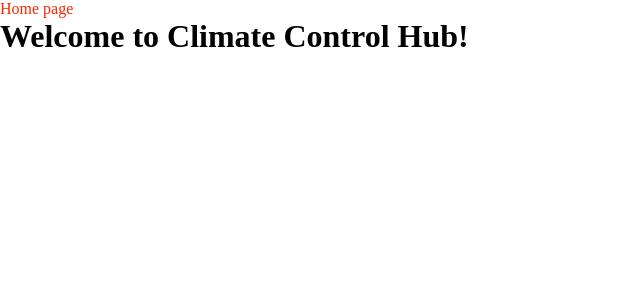
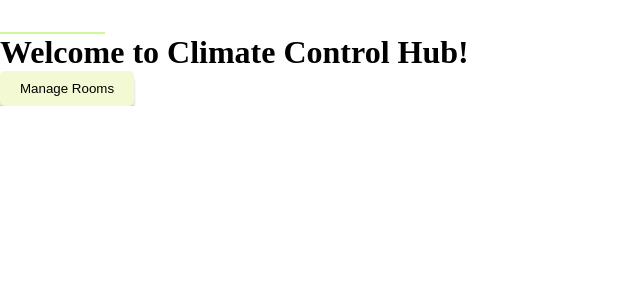
Before and after one commit to LMV5/climate-control-hub, a Next.js app: page / in a window 1280 px wide. Shown: the top 300 px of the page, without its empty margins (0-640 px from the left). Built offline with nearby package versions, Linux system fonts and the light colour scheme.

Commit message:
style NavBar component

```diff
--- a/app/page.js
+++ b/app/page.js
@@ -1,10 +1,18 @@
-// import ButtonLogin from "@/components/ButtonLogin";
+"use client";
+
+import Button from "@/components/Button";
 
 export default function Page() {
+  const handleClick = () => {
+    window.location.href = "http://localhost:3000/room";
+  };
+
   return (
     <main>
       <h1>Welcome to Climate Control Hub!</h1>
-      {/* <ButtonLogin /> */}
+      <Button onClick={handleClick} variant="primary">
+        Manage Rooms
+      </Button>
     </main>
   );
 }
--- a/components/Button.jsx
+++ b/components/Button.jsx
@@ -7,27 +7,28 @@ const StyledButton = styled.button`
   border-radius: 5px;
   cursor: pointer;
   box-shadow: 0 6px 3px rgba(0, 0, 0, 0.2);
+  transition: background-color 0.2s ease-in;
 
   background-color: ${(props) =>
-    props.$variant === "save"
+    props.$variant === "primary"
       ? "#F3F9D2"
-      : props.variant === "edit"
+      : props.$variant === "edit"
       ? "#007bff"
-      : props.variant === "cancel"
+      : props.$variant === "cancel"
       ? "#dc3545"
-      : props.variant === "back"
+      : props.$variant === "back"
       ? "#dc3545"
       : "#6c757d"};
 
   &:hover {
     background-color: ${(props) =>
-      props.$variant === "save"
+      props.$variant === "primary"
         ? "#A4F9C8"
-        : props.variant === "edit"
+        : props.$variant === "edit"
         ? "#007bff"
-        : props.variant === "cancel"
+        : props.$variant === "cancel"
         ? "#dc3545"
-        : props.variant === "back"
+        : props.$variant === "back"
         ? "#dc3545"
         : "#6c757d"};
   }
--- a/components/EditDetailsForm.jsx
+++ b/components/EditDetailsForm.jsx
@@ -98,7 +98,7 @@ export default function EditDetailsForm({ room }) {
                 onChange={handleHumidityChange}
               />
             </h4>
-            <Button type="submit" variant="save">
+            <Button type="submit" variant="primary">
               Save
             </Button>
           </form>
--- a/components/NavBar.jsx
+++ b/components/NavBar.jsx
@@ -9,35 +9,51 @@ const StyledNav = styled.nav`
   gap: 2rem;
 `;
 
+const StyledLink = styled(Link)`
+  position: relative;
+  padding: 0.5rem 1rem;
+  color: white;
+
+  &:after {
+    content: "";
+    position: absolute;
+    width: 0;
+    height: 0.1rem;
+    bottom: 0;
+    left: 0;
+    background-color: #cef7a0;
+    transition: width 0.4s ease;
+  }
+
+  &:hover::after {
+    width: 100%;
+  }
+
+  &[data-active="true"]::after {
+    width: 100%;
+  }
+`;
+
 export default function NavBar() {
   const pathname = usePathname();
 
   return (
     <StyledNav>
-      <Link href="/" className={`${pathname === "/" ? "active" : ""}`}>
+      <StyledLink href="/" data-active={pathname === "/"}>
         Home page
-      </Link>
-      <Link href="/room" className={`${pathname === "/room" ? "active" : ""}`}>
+      </StyledLink>
+      <StyledLink
+        href="/room"
+        data-active={pathname === "/room" || pathname.startsWith("/room/")}
+      >
         Rooms
-      </Link>
-      <Link
-        href="/history"
-        className={`${pathname === "/history" ? "active" : ""}`}
-      >
+      </StyledLink>
+      <StyledLink href="/history" data-active={pathname === "/history"}>
         History
-      </Link>
-      <Link
-        href="/settings"
-        className={`${pathname === "/settings" ? "active" : ""}`}
-      >
+      </StyledLink>
+      <StyledLink href="/settings" data-active={pathname === "/settings"}>
         Settings
-      </Link>
-      {/* <Link
-        href="/login"
-        className={`${pathname === "/login" ? "active" : ""}`}
-      >
-        Login
-      </Link> */}
+      </StyledLink>
     </StyledNav>
   );
 }
--- a/components/Settings.jsx
+++ b/components/Settings.jsx
@@ -23,11 +23,9 @@ const FormTitle = styled.h2`
 const RangeSection = styled.div`
   margin-bottom: 20px;
   padding: 10px;
-  background-color: #0d0c1d;
   border-radius: 5px;
   box-shadow: 0 1px 5px rgba(178, 178, 178, 0.2);
   display: grid;
-
   grid-template-columns: repeat(2, 1fr);
   grid-gap: 1rem;
 `;
@@ -43,6 +41,7 @@ const P = styled.p`
   grid-column: span 2;
   font-size: 1.1rem;
   letter-spacing: 0.2rem;
+  color: #ebd8da;
 `;
 
 const Input = styled.input`
@@ -202,7 +201,7 @@ export default function Settings({ settingsData }) {
       </RangeSection>
 
       <ButtonContainer>
-        <Button type="submit" variant="save">
+        <Button type="submit" variant="primary">
           Save
         </Button>
       </ButtonContainer>
```
